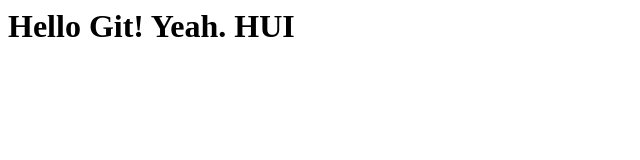
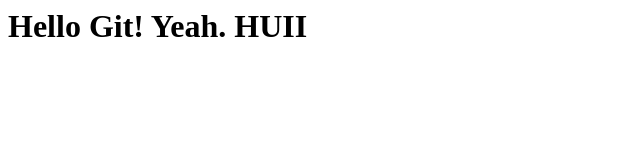
Before and after one commit to DaNaKi-Yeah/First-repository, a plain HTML site: page index.html in a window 1280 px wide. Shown: the full height of the page, 0-640 px from the left. Drawn offline with Linux system fonts and the light colour scheme.

Commit message:
commit from another branch

```diff
--- a/index.html
+++ b/index.html
@@ -1 +1 @@
-<h1>Hello Git! Yeah. HUI</h1>
+<h1>Hello Git! Yeah. HUII</h1>
```
Also changed, not shown: Branch.txt (added).
